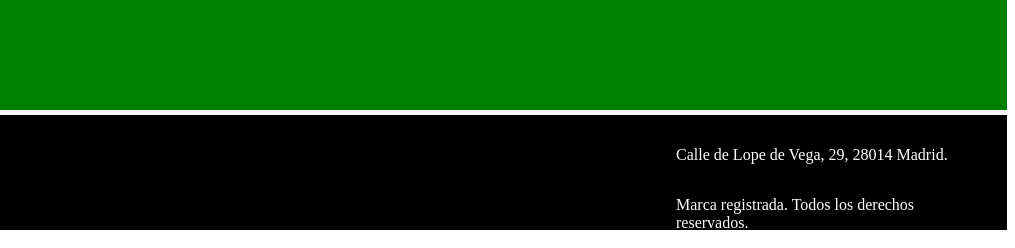
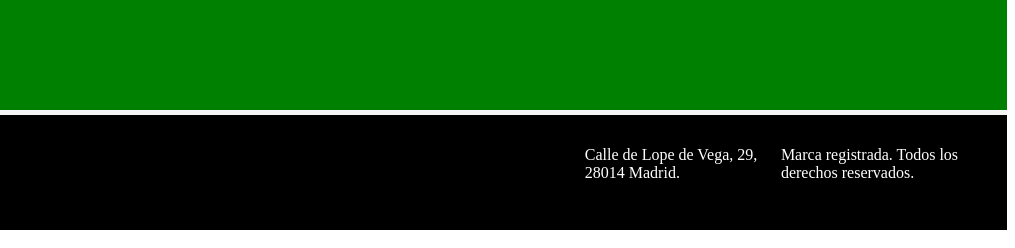
Before and after one commit to washiflopy/nigramercato_clon, a plain HTML site: page proyecto.html in a window 1280 px wide. Shown: the part 1020-1268 px from the top of the page, 265-1280 px from the left. Drawn offline with Linux system fonts and the light colour scheme.

Commit message:
calle marca footer

```diff
--- a/proyecto.css
+++ b/proyecto.css
@@ -25,15 +25,22 @@ footer{
     height: 85px;
     background: black;
     display: grid;
-    grid-template-columns: 1fr 1fr 1fr 1fr;
+    grid-template-columns: 1fr 1fr 1fr 1fr 1fr 1fr;
     padding: 15px 30px;
     border-top:5px solid whitesmoke ;
 
 }
-.calle {
+.calle{
     color:white;
     display: grid;
-    grid-column-start:4 ;
+    grid-column-start:5 ;
+
+
+}
+.marca{
+    color:white;
+    display: grid;
+    grid-column-start:6 ;
 
 
 }
--- a/proyecto.html
+++ b/proyecto.html
@@ -74,6 +74,8 @@
         <p>
             Calle de Lope de Vega, 29, 28014 Madrid.
         </p>
+       </div>
+       <div class="marca">
         <p>
             Marca registrada. Todos los derechos reservados.
         </p>
```
